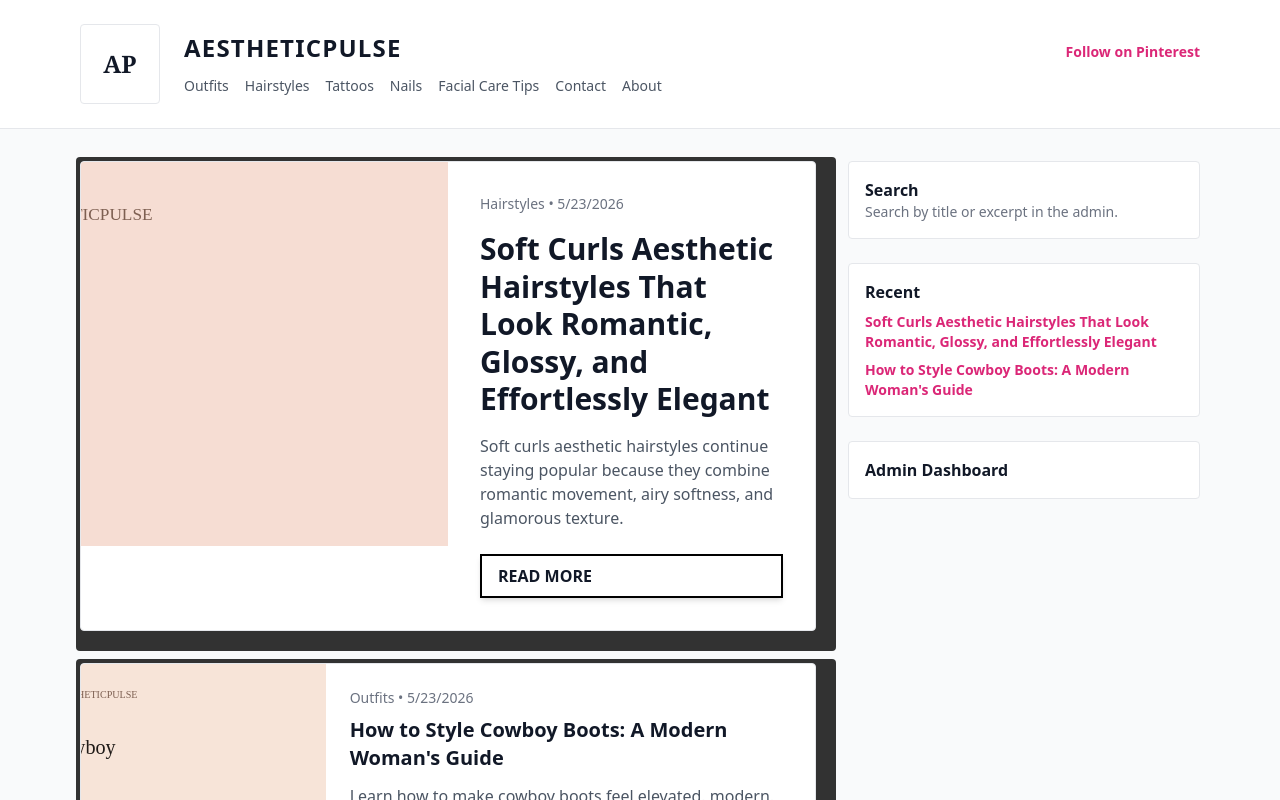
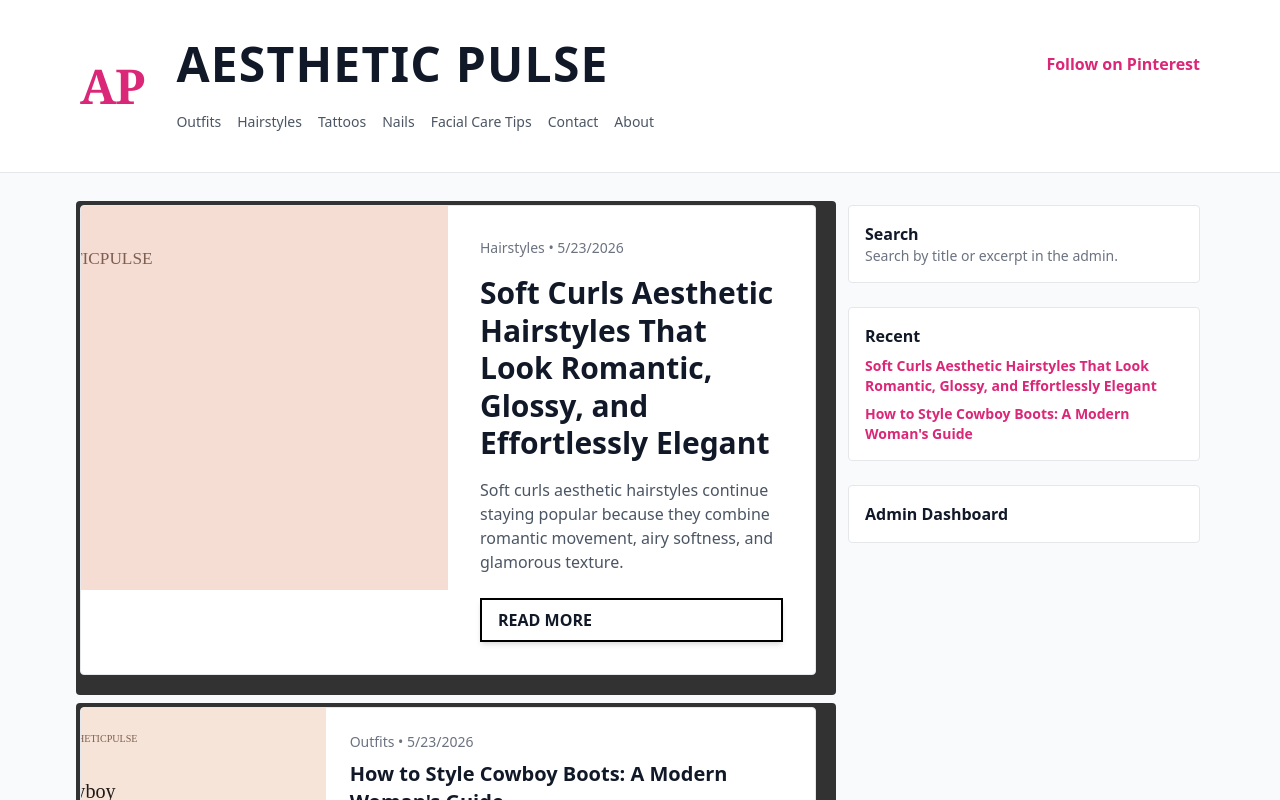
Before and after one commit to bonnie2030/aestheticpulse, a React (Vite) app: page / in a window 1280 px wide. Shown: the top 800 px of the page. Built offline with nearby package versions, Linux system fonts and the light colour scheme.

Commit message:
Header: increase spacing, make AP logo flat, enlarge site title

```diff
--- a/src/components/Header.jsx
+++ b/src/components/Header.jsx
@@ -3,21 +3,23 @@ import React from 'react'
 export default function Header(){
   return (
     <header className="bg-white border-b">
-      <div className="max-w-6xl mx-auto px-4 py-6 flex items-center gap-6">
-        <div className="w-20 h-20 bg-white border rounded flex items-center justify-center font-serif text-2xl font-bold">AP</div>
+      <div className="max-w-6xl mx-auto px-4 py-10 flex items-center gap-8">
+        <div className="flex-shrink-0">
+          <div className="font-serif text-4xl lg:text-5xl font-extrabold text-pink-600 tracking-tight">AP</div>
+        </div>
         <div className="flex-1">
-          <div className="flex items-baseline justify-between">
-            <h1 className="text-2xl font-extrabold tracking-wider">AESTHETICPULSE</h1>
-            <a href="https://pinterest.com/example" target="_blank" rel="noreferrer" className="text-sm font-semibold text-pink-600">Follow on Pinterest</a>
+          <div className="flex flex-col lg:flex-row lg:items-center lg:justify-between gap-3">
+            <h1 className="text-3xl lg:text-5xl font-extrabold tracking-wide">AESTHETIC PULSE</h1>
+            <a href="https://pinterest.com/example" target="_blank" rel="noreferrer" className="text-sm lg:text-base font-semibold text-pink-600">Follow on Pinterest</a>
           </div>
-          <nav className="mt-3 flex gap-4 text-sm text-gray-600">
-            <a href="#">Outfits</a>
-            <a href="#">Hairstyles</a>
-            <a href="#">Tattoos</a>
-            <a href="#">Nails</a>
-            <a href="#">Facial Care Tips</a>
-            <a href="#contact">Contact</a>
-            <a href="#about">About</a>
+          <nav className="mt-4 lg:mt-6 flex flex-wrap gap-4 text-sm text-gray-600">
+            <a href="#" className="hover:text-pink-600">Outfits</a>
+            <a href="#" className="hover:text-pink-600">Hairstyles</a>
+            <a href="#" className="hover:text-pink-600">Tattoos</a>
+            <a href="#" className="hover:text-pink-600">Nails</a>
+            <a href="#" className="hover:text-pink-600">Facial Care Tips</a>
+            <a href="#contact" className="hover:text-pink-600">Contact</a>
+            <a href="#about" className="hover:text-pink-600">About</a>
           </nav>
         </div>
       </div>
```
